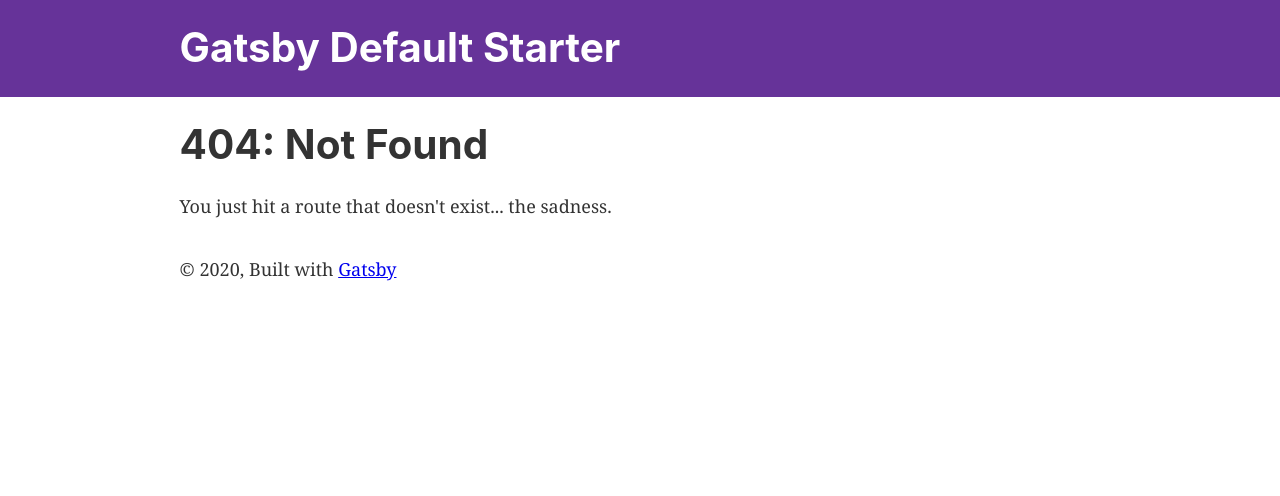
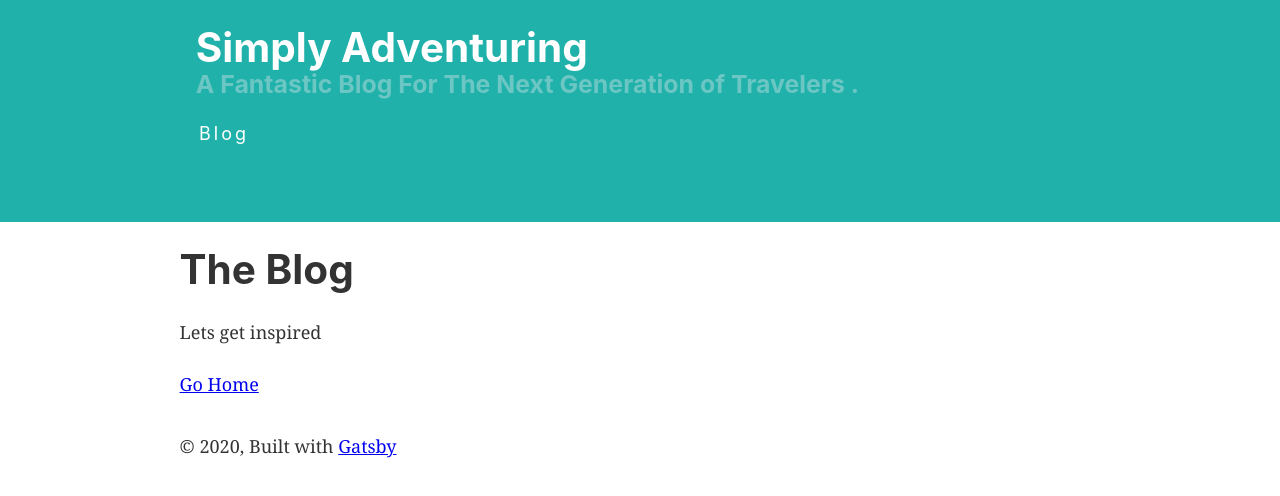
Before and after one commit to kristy-peris/Peris_Kristy_Assignment04_FA202-travelBlog, a Gatsby site in the folder travelBlog/: page /blog in a window 1280 px wide. Before the commit this address had no page. Built offline with nearby package versions, Linux system fonts and the light colour scheme; Gatsby itself is replaced by a stand-in of ours.

Commit message:
added pages; made header changes

```diff
--- a/travelBlog/gatsby-config.js
+++ b/travelBlog/gatsby-config.js
@@ -1,8 +1,8 @@
 module.exports = {
   siteMetadata: {
-    title: `Gatsby Default Starter`,
-    description: `Kick off your next, great Gatsby project with this default starter. This barebones starter ships with the main Gatsby configuration files you might need.`,
-    author: `@gatsbyjs`,
+    title: `Simply Adventuring`,
+    description: `A Fantastic Blog For The Next Generation of Travelers .`,
+    author: `@kperis`,
   },
   plugins: [
     `gatsby-plugin-react-helmet`,
--- a/travelBlog/src/components/header.js
+++ b/travelBlog/src/components/header.js
@@ -1,11 +1,13 @@
 import { Link } from "gatsby"
 import PropTypes from "prop-types"
 import React from "react"
+import Blog from "../pages/blog"
+import headerStyles from "../components/header.module.css"
 
-const Header = ({ siteTitle }) => (
+const Header = ({ siteTitle, siteDescription, blog}) => (
   <header
     style={{
-      background: `rebeccapurple`,
+      background: `lightSeaGreen`,
       marginBottom: `1.45rem`,
     }}
   >
@@ -16,7 +18,7 @@ const Header = ({ siteTitle }) => (
         padding: `1.45rem 1.0875rem`,
       }}
     >
-      <h1 style={{ margin: 0 }}>
+      <h1 style={{ margin: "0 0 0 0.9rem" }}>
         <Link
           to="/"
           style={{
@@ -27,12 +29,19 @@ const Header = ({ siteTitle }) => (
           {siteTitle}
         </Link>
       </h1>
+        <h3 style={{color: `rgba(223,227,235,0.4)`, margin: `0 0 0 0.9rem`}}>{siteDescription}</h3>
+        <div style={{margin: `0 auto`, maxwidth: 960, padding: `1.45rem 1.08rem`, display: `flex`}}>
+          <h4 style={{marginRight: `o.9rem`}}>
+            <Link to="/blog" className={headerStyles.link}>{blog}</Link>
+          </h4>
+        </div>
     </div>
   </header>
 )
 
 Header.propTypes = {
   siteTitle: PropTypes.string,
+  blog: PropTypes.string,
 }
 
 Header.defaultProps = {
--- /dev/null
+++ b/travelBlog/src/components/header.module.css
@@ -0,0 +1,10 @@
+.link {
+    color: white;
+    text-decoration: none;
+    font-weight: 400;
+    letter-spacing: 3px;
+}
+
+.link:hover {
+    color: rgb(58,58,58);
+}
--- a/travelBlog/src/components/layout.js
+++ b/travelBlog/src/components/layout.js
@@ -18,6 +18,7 @@ const Layout = ({ children }) => {
       site {
         siteMetadata {
           title
+          description
         }
       }
     }
@@ -25,7 +26,7 @@ const Layout = ({ children }) => {
 
   return (
     <>
-      <Header siteTitle={data.site.siteMetadata?.title || `Title`} />
+      <Header siteTitle={data.site.siteMetadata?.title || `Title`} siteDescription={data.site.siteMetadata.description} blog="Blog" />
       <div
         style={{
           margin: `0 auto`,
--- /dev/null
+++ b/travelBlog/src/pages/blog.js
@@ -0,0 +1,17 @@
+import React from "react"
+import { Link } from "gatsby"
+import Layout from "../components/layout"
+import SEO from "../components/seo"
+
+const Blog = () => {
+    return (
+        <Layout>
+            <SEO title="Blog" />
+            <h1> The Blog</h1>
+            <p>Lets get inspired</p>
+            <Link to="/">Go Home</Link>
+        </Layout>
+    )
+}
+
+export default Blog
--- a/travelBlog/src/pages/index.js
+++ b/travelBlog/src/pages/index.js
@@ -10,7 +10,7 @@ const IndexPage = () => (
     <SEO title="Home" />
     <h1>Welcome to my Adventure! Feel free to explore!</h1>
     <h2>My name is Kristy and this is where I log my adventures</h2>
-    <p>Need a Travel Agent? <Link to="/contact">Click Here!</Link></p>
+    <p>Need a Travel Advisor or Itineraries? <Link to="../blog">Click Here!</Link></p>
   </Layout>
 )
 
```
